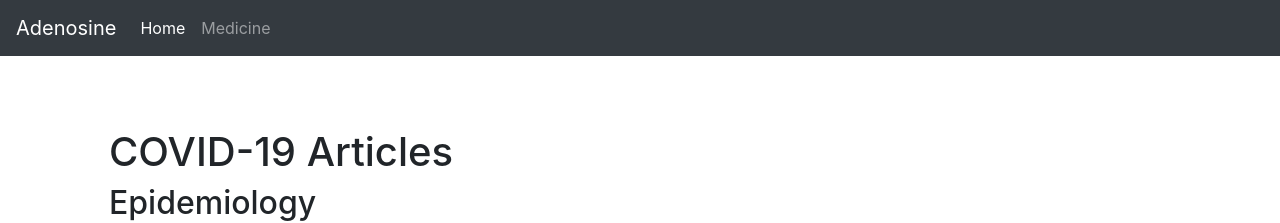
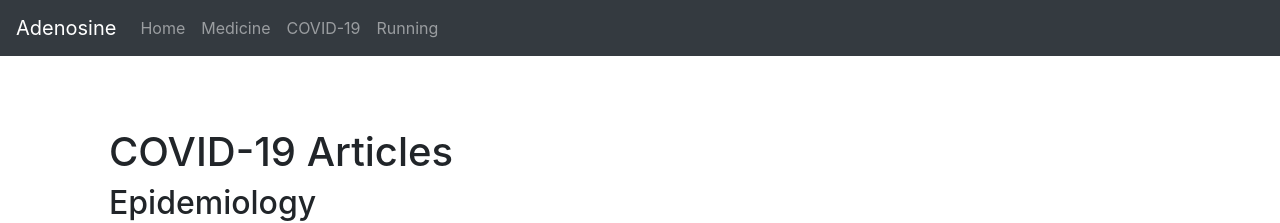
Before and after one commit to endocytosis/endocytosis.github.io, a Jekyll site: the page built from covid-19.html, in a window 1280 px wide. Shown: the top 223 px of the page. Built offline with Jekyll 4.4.1, drawn with Linux system fonts in a browser that asks for light colours; nearby versions of some CDN libraries.

Commit message:
Updated COVID-19

```diff
--- a/covid-19.html
+++ b/covid-19.html
@@ -1,51 +1,7 @@
-
-<!doctype html>
-<html lang="en">
-  <head>
-    <meta charset="utf-8">
-    <meta name="viewport" content="width=device-width, initial-scale=1, shrink-to-fit=no">
-    <meta name="description" content="">
-    <meta name="author" content="">
-    <link rel="icon" href="/docs/4.0/assets/img/favicons/favicon.ico">
-
-    <title>COVID-19</title>
-
-    <link rel="canonical" href="https://getbootstrap.com/docs/4.0/examples/starter-template/">
-
-    <!-- Bootstrap core CSS -->
-    <link rel="stylesheet" href="https://stackpath.bootstrapcdn.com/bootstrap/4.4.1/css/bootstrap.min.css" integrity="sha384-Vkoo8x4CGsO3+Hhxv8T/Q5PaXtkKtu6ug5TOeNV6gBiFeWPGFN9MuhOf23Q9Ifjh" crossorigin="anonymous">
-
-    <!-- Custom styles for this template -->
-    <link href="journal.css" rel="stylesheet">
-  </head>
-
-  <body>
-
-    <nav class="navbar navbar-expand-md navbar-dark bg-dark fixed-top">
-      <a class="navbar-brand" href="#">Adenosine</a>
-      <button class="navbar-toggler" type="button" data-toggle="collapse" data-target="#navbarsExampleDefault" aria-controls="navbarsExampleDefault" aria-expanded="false" aria-label="Toggle navigation">
-        <span class="navbar-toggler-icon"></span>
-      </button>
-
-      <div class="collapse navbar-collapse" id="navbarsExampleDefault">
-        <ul class="navbar-nav mr-auto">
-          <li class="nav-item active">
-            <a class="nav-link" href="/">Home</a>
-          </li>
-          <li class="nav-item">
-            <a class="nav-link" href="/medicine">Medicine</a>
-          </li>
-        </ul>
-        <!-- <form class="form-inline my-2 my-lg-0">
-          <input class="form-control mr-sm-2" type="text" placeholder="Search" aria-label="Search">
-          <button class="btn btn-outline-success my-2 my-sm-0" type="submit">Search</button>
-        </form> -->
-      </div>
-    </nav>
-
-    <main role="main" class="container">
-
-      <div class="starter-template">
+---
+layout: default
+title: COVID-19
+---
         <h1>COVID-19 Articles</h1>
 
 
```
Also changed, not shown: other parts of covid-19.html (+0 -11 lines).
